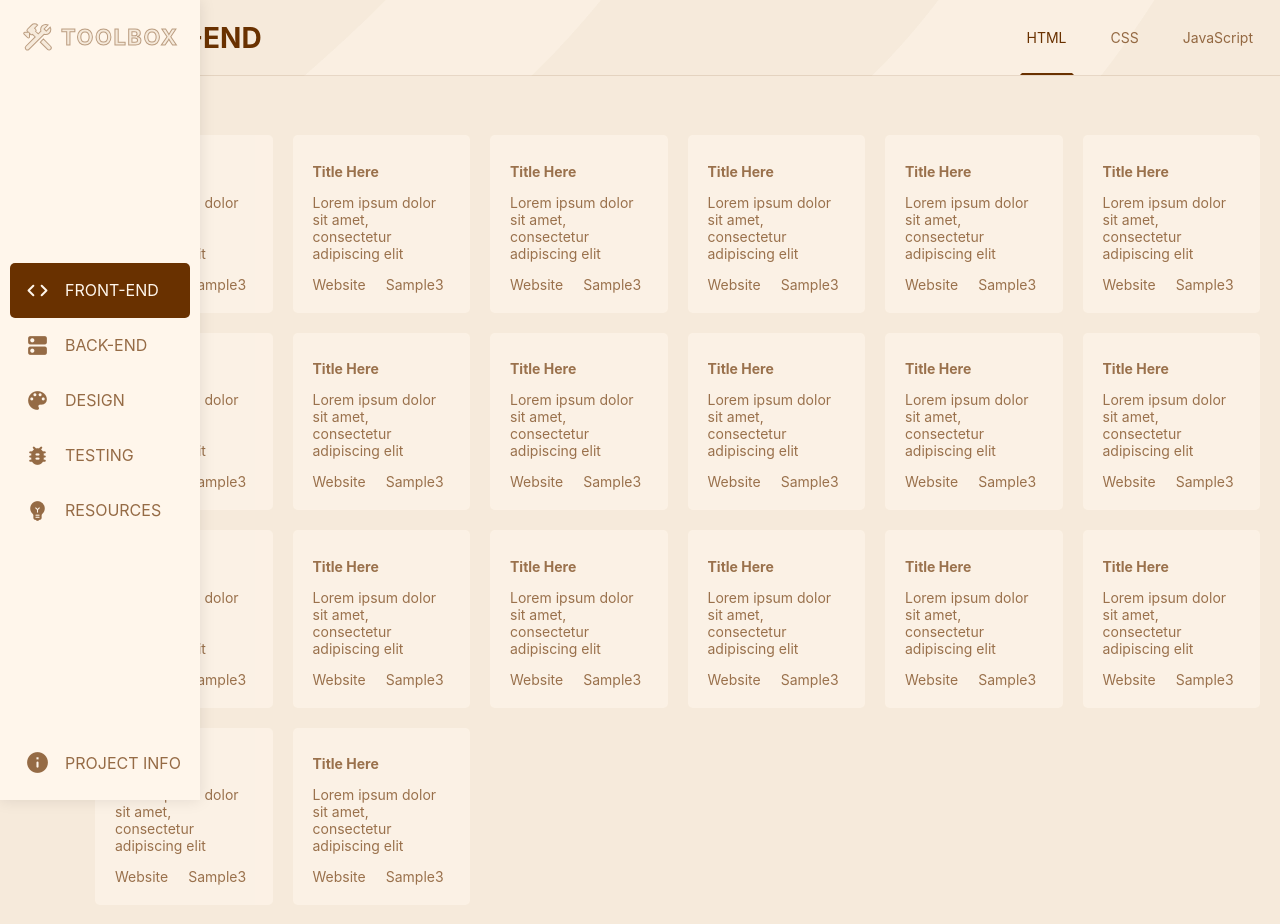
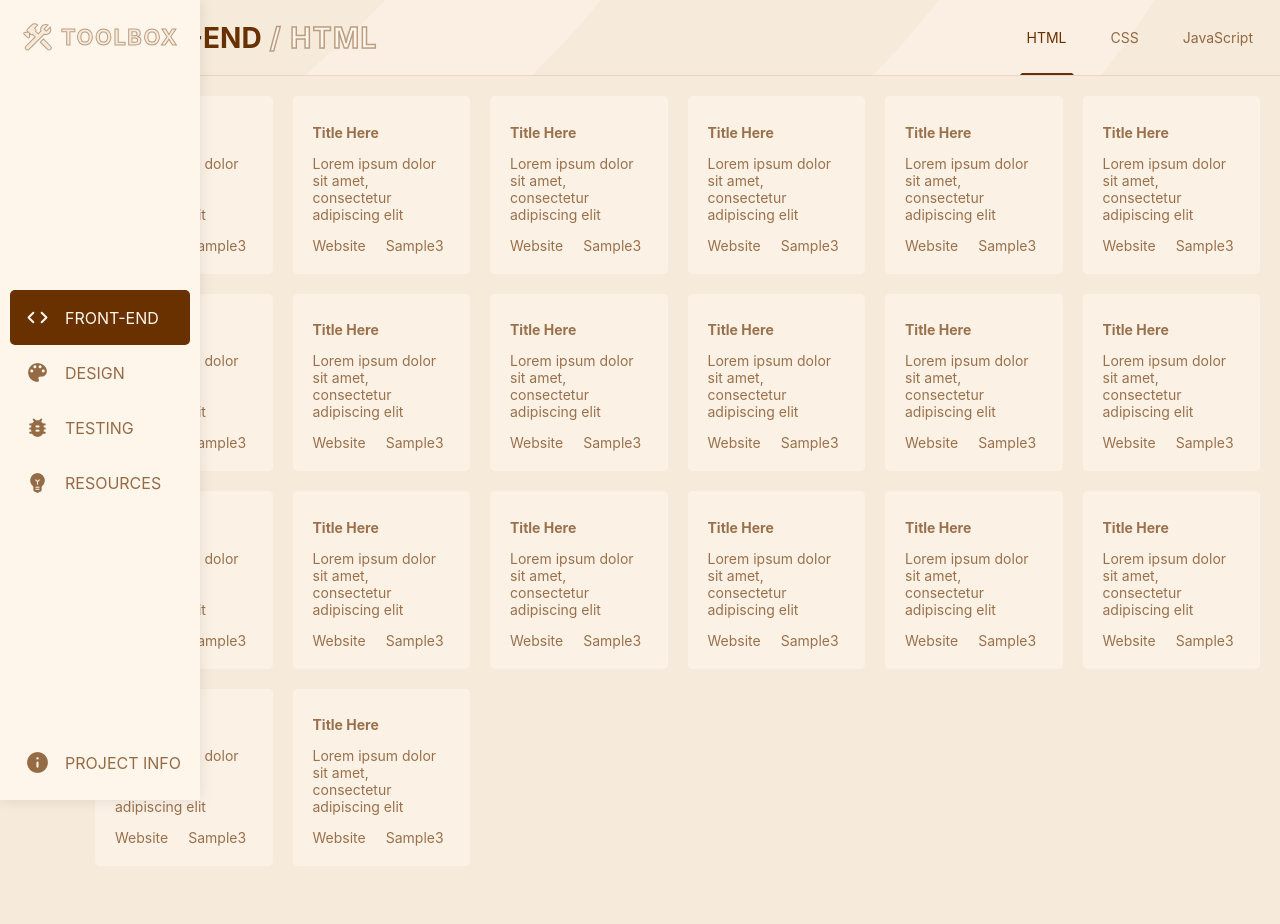
Before and after one commit to garviswbs/toolbox, a React (Vite) app: page /#/front-end/html in a window 1280 px wide. After the commit the page ends 886 px from the top, so only its background shows below. Built offline with nearby package versions, Linux system fonts and the light colour scheme.

Commit message:
And subpage conditional render on banner

```diff
--- a/src/App.css
+++ b/src/App.css
@@ -7,6 +7,7 @@ body {
   margin: 0;
 }
 
+/* Side Bar Navigation default state */
 .side_nav_parent {
   position: fixed;
   padding: 10px;
@@ -21,7 +22,7 @@ body {
   z-index: 10000;
 }
 
-/* Add width & box Shadow to nav on hover */
+/* Add width & box Shadow to Flyout Navbar on hover */
 .side_nav_parent:hover {
   width: 200px;
   -webkit-box-shadow: 0px 0px 15px 0px rgba(0, 0, 0, 0.1);
@@ -48,8 +49,8 @@ body {
   flex-direction: column;
   flex-wrap: nowrap;
   justify-content: space-between;
-  align-items: stretch;
-  align-content: stretch;
+  /* align-items: stretch;
+  align-content: stretch; */
 }
 
 .nav_links_parent {
@@ -144,7 +145,7 @@ body {
   /* box-sizing: border-box; */
 }
 
-.nav_footer {
+/* .nav_footer {
   display: flex;
   color: #693100;
   overflow: hidden;
@@ -166,7 +167,7 @@ body {
 .nav_footer:hover {
   background-color: #f6eadb;
   opacity: 1;
-}
+} */
 
 /* Set all nav icon width */
 .material-icons-round {
--- a/src/App.jsx
+++ b/src/App.jsx
@@ -5,11 +5,13 @@ import { HashRouter, Routes, Route, NavLink, useLocation } from "react-router";
 import Home from "./pages/Home.jsx";
 // Front-End Pages
 import FrontEnd from "./pages/Front-End/FrontEnd.jsx";
+import FrontEndLanding from "./pages/Front-End/FrontEndLanding.jsx";
 import HTML from "./pages/Front-End/HTML.jsx";
 import CSS from "./pages/Front-End/CSS.jsx";
 import JavaScript from "./pages/Front-End/JavaScript.jsx";
 // Back-End Pages
-import BackEnd from "./pages/BackEnd.jsx";
+import BackEnd from "./pages/Back-End/BackEnd.jsx";
+import BackEndLanding from "./pages/Back-End/BackEndLanding.jsx";
 import Design from "./pages/Design.jsx";
 import Testing from "./pages/Testing.jsx";
 import Resources from "./pages/Resources.jsx";
@@ -19,6 +21,7 @@ import SubNavBanner from "./pages/Components/SubNavBanner.jsx";
 // Assets
 import githubIcon from "./assets/github-mark.png";
 
+// CSS
 import "./App.css";
 import "./pages/subpage.css";
 
@@ -46,12 +49,12 @@ function App() {
             </NavLink>
 
             {/* Back-End Link */}
-            <NavLink className="nav_item" to="/back-end">
+            {/* <NavLink className="nav_item" to="/back-end">
               <div className="nav_item_icon">
                 <span className="material-icons-round">dns</span>
               </div>
               <div className="nav_item_text">Back-end</div>
-            </NavLink>
+            </NavLink> */}
             {/* Design Link */}
             <NavLink className="nav_item" to="/design">
               <div className="nav_item_icon">
@@ -89,12 +92,14 @@ function App() {
         <Routes>
           <Route path="/" element={<Home />} />
           <Route path="front-end" element={<FrontEnd />}>
-            {/* <Route path="all" element={<All />} /> */}
+            <Route index element={<FrontEndLanding />} />
             <Route path="html" element={<HTML />} />
             <Route path="css" element={<CSS />} />
             <Route path="javascript" element={<JavaScript />} />
           </Route>
-          <Route path="/back-end" element={<BackEnd />} />
+          <Route path="/back-end" element={<BackEnd />}>
+            <Route index element={<BackEndLanding />} />
+          </Route>
 
           <Route path="/design" element={<Design />} />
           <Route path="/testing" element={<Testing />} />
@@ -107,3 +112,37 @@ function App() {
 }
 
 export default App;
+
+// function AppContent() {
+// useLocation hook from react-router-dom
+// const location = useLocation();
+// console.log(location.pathname + "test");
+
+// Get & Set banner properties based on the current location path
+// const getBannerProps = () => {
+//   switch (location.pathname) {
+//     case "/front-end":
+//       return {
+//         title: "Front-end",
+//         links: [
+//           { path: "html", navLabel: "HTML", headerLabel: "/HTML" },
+//           { path: "css", navLabel: "CSS", headerLabel: "/CSS" },
+//           { path: "javascript", navLabel: "JavaScript", headerLabel: "/JavaScript" },
+//         ],
+//       };
+//     case "/back-end":
+//       return {
+//         title: "Back-end",
+//         links: [
+//           { path: "subpage1", navLabel: "Subpage 1", headerLabel: "/Subpage 1" },
+//           { path: "subpage2", navLabel: "Subpage 2", headerLabel: "/Subpage 2" },
+//           { path: "subpage3", navLabel: "Subpage 3", headerLabel: "/Subpage 3" },
+//         ],
+//       };
+//     default:
+//       return null;
+//   }
+// };
+
+// // Get the banner properties based on the current location path.
+// const bannerProps = getBannerProps();
--- /dev/null
+++ b/src/pages/Back-End/BackEndLanding.jsx
@@ -0,0 +1,10 @@
+function BackEndLanding() {
+  return (
+    <div>
+      <h1>Back-End Landing Page</h1>
+      <p>This is the Back-End landing page. Click on the links in the navigation bar to learn more about Back-End development.</p>
+    </div>
+  );
+}
+
+export default BackEndLanding;
--- a/src/pages/Components/SubNavBanner.jsx
+++ b/src/pages/Components/SubNavBanner.jsx
@@ -1,16 +1,39 @@
+// Ant Design
 import { Row, Col } from "antd";
-import { NavLink } from "react-router";
+// React Router
+import { NavLink, useLocation } from "react-router";
 
 function SubNavBanner({ title, links }) {
+  // Get current pathname
+  const location = useLocation();
+  // Split pathname into and array and get parent and child page name
+  const pathSegments = location.pathname.split("/").filter(Boolean);
+  // Conditionally render parent page name.  Default to "home" if it doesn't exist.
+  const parentPage = pathSegments[0] || "home";
+  // Conditionally render child page name and add a slash if it exists.  Empty if it doesn't.
+  const childPage = pathSegments[1] ? " / " + pathSegments[1] : "";
+
+  console.log("Pathname:", location.pathname);
+  console.log("Parent Page:", parentPage);
+  console.log("Child Page:", childPage);
+
+  // Scroll to top when subnav link is clicked
+  const handleLinkClick = () => {
+    window.scrollTo({ top: 0, behavior: "instant" });
+  };
+
   return (
     <div className="banner_parent">
       <Row gutter={[20, 0]} style={{ minHeight: "75px" }}>
-        <Col xs={24} sm={24} md={24} lg={9} xl={8} className="page_title_parent">
-          <h1>{title}</h1>
+        <Col xs={24} sm={24} md={24} lg={11} xl={8} className="page_title_parent">
+          <h1>
+            {parentPage}
+            <span class="page_title_child">{childPage}</span>
+          </h1>
         </Col>
-        <Col xs={24} sm={24} md={24} lg={15} xl={16} className="subnav_parent">
+        <Col xs={24} sm={24} md={24} lg={13} xl={16} className="subnav_parent">
           {links.map((link, index) => (
-            <NavLink key={index} className="subnav_item" to={link.path}>
+            <NavLink onClick={() => handleLinkClick()} key={index} className="subnav_item" to={link.path}>
               <p>{link.navLabel}</p>
             </NavLink>
           ))}
--- a/src/pages/Front-End/CSS.jsx
+++ b/src/pages/Front-End/CSS.jsx
@@ -1,8 +1,36 @@
+// Components
+import Card from "../Components/Card.jsx";
+import { Row } from "antd";
+
 function CSS() {
   return (
-    <div>
-      <h1>CSS</h1>
-    </div>
+    <>
+      <Card />
+      <Card />
+      <Card />
+      <Card />
+      <Card />
+      <Card />
+      <Card />
+      <Card />
+      <Card />
+      <Card />
+      <Card />
+      <Card />
+      <Card />
+      <Card />
+      <Card />
+      <Card />
+      <Card />
+      <Card />
+      <Card />
+      <Card />
+      <Card />
+      <Card />
+      <Card />
+      <Card />
+      <Card />
+    </>
   );
 }
 
--- a/src/pages/Front-End/FrontEnd.jsx
+++ b/src/pages/Front-End/FrontEnd.jsx
@@ -15,10 +15,13 @@ function FrontEnd() {
   return (
     <>
       {/* Banner */}
-      <SubNavBanner title="Front-end" links={links} />
+      <SubNavBanner links={links} />
+
       {/* Content */}
       <div className="section_parent">
-        <Outlet />
+        <Row gutter={[20, 20]}>
+          <Outlet />
+        </Row>
       </div>
     </>
   );
--- /dev/null
+++ b/src/pages/Front-End/FrontEndLanding.jsx
@@ -0,0 +1,8 @@
+// Card Components
+import Card from "../Components/Card.jsx";
+
+function FrontEndLanding() {
+  return <>ALL</>;
+}
+
+export default FrontEndLanding;
--- a/src/pages/Front-End/HTML.jsx
+++ b/src/pages/Front-End/HTML.jsx
@@ -1,14 +1,9 @@
-// Ant Design
-import { Row } from "antd";
-
 // Components
 import Card from "../Components/Card.jsx";
 
 function HTML() {
   return (
     <>
-      <h1>HTML</h1>
-      <Row gutter={[20, 20]}>
       <Card />
       <Card />
       <Card />
@@ -29,7 +24,6 @@ function HTML() {
       <Card />
       <Card />
       <Card />
-      </Row>
     </>
   );
 }
--- a/src/pages/Front-End/JavaScript.jsx
+++ b/src/pages/Front-End/JavaScript.jsx
@@ -1,11 +1,30 @@
-// Ant Design
-import { Col, Row } from "antd";
+import Card from "../Components/Card";
 
 function JavaScript() {
   return (
-    <div>
-      <h1>JavaScript</h1>
-    </div>
+    <>
+      <Card />
+      <Card />
+      <Card />
+      <Card />
+      <Card />
+      <Card />
+      <Card />
+      <Card />
+      <Card />
+      <Card />
+      <Card />
+      <Card />
+      <Card />
+      <Card />
+      <Card />
+      <Card />
+      <Card />
+      <Card />
+      <Card />
+      <Card />
+      <Card />
+    </>
   );
 }
 
--- a/src/pages/subpage.css
+++ b/src/pages/subpage.css
@@ -4,9 +4,7 @@
   padding: 0 20px;
   box-sizing: border-box;
   border-bottom: 0.5px solid #69310020;
-  /* background-color: #f6eadb; */
   z-index: 1000;
-  /* background-blend-mode: lighten; */
   background: rgba(246, 234, 219, 0.75);
   backdrop-filter: blur(5px);
   -webkit-backdrop-filter: blur(5px);
@@ -19,6 +17,13 @@
   display: flex;
   align-items: center;
   /* background-color: white; */
+}
+
+.page_title_child {
+  -webkit-text-stroke-width: 1.5px;
+  -webkit-text-stroke-color: #69310070;
+  color: #fff6eb;
+  letter-spacing: 1.5px;
 }
 
 .subnav_parent {
@@ -55,6 +60,9 @@
   opacity: 1;
   border-bottom: 2px solid #693100;
 }
+
+/* PAGE SECTION */
+
 .section_title {
   margin: 20px 0 10px 0;
 }
@@ -63,6 +71,7 @@
   padding: 20px;
 }
 
+/* CARD */
 .card_parent {
   background-color: #fff6eb;
   border-radius: 5px;
```
Also changed, not shown: src/pages/Front-End/All.jsx (deleted, +0 -20 lines), src/pages/Back-End/BackEnd.jsx (renamed from src/pages/BackEnd.jsx). Lines whose indentation alone changed are shown as unchanged.
